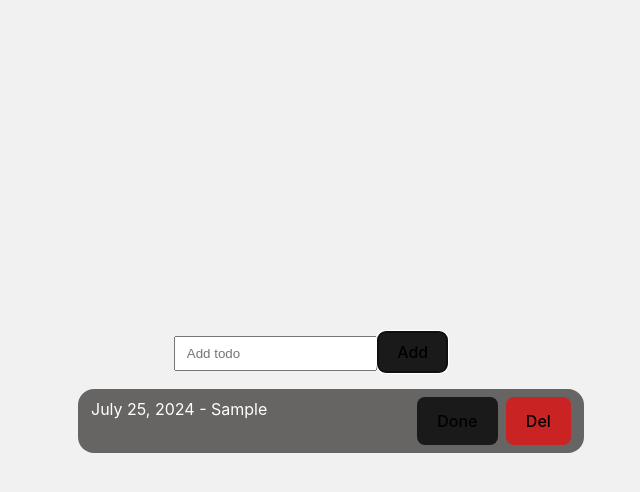
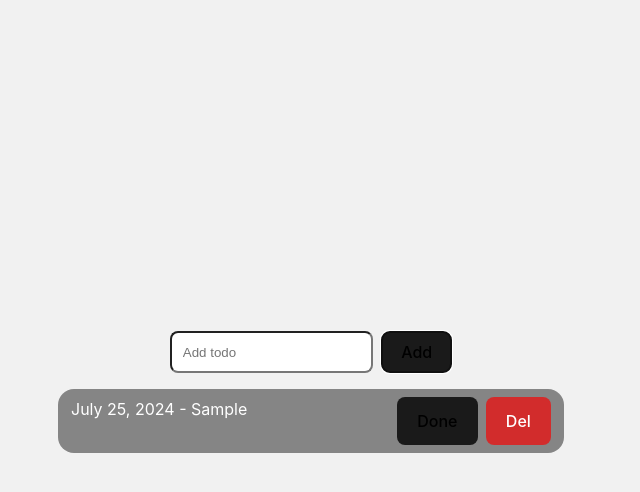
Before and after one commit to posanrobi/TodoApp, a React (Vite) app in the folder vite-project/: page / in a window 1280 px wide. Both pictures are taken after typing "Sample" into the empty fields and a click on the button "Add". Shown: the top 492 px of the page, without its empty margins (329-969 px from the left). Built offline with nearby package versions, Linux system fonts and the light colour scheme.

Commit message:
styling layout

```diff
--- a/vite-project/src/App.jsx
+++ b/vite-project/src/App.jsx
@@ -31,6 +31,7 @@ function App() {
   return (
     <>
       <div>
+        <div className={classes.inputTodoContainer}>
           <input
             type="text"
             value={text}
@@ -39,7 +40,8 @@ function App() {
             className={classes.inputField}
           />
           <button onClick={handleAddTodo}>Add</button>
-        <ul>
+        </div>
+        <ul className={classes.todoList}>
           {todos.map((todo) => {
             const date = new Date(todo.id);
             const formattedDate = date.toLocaleDateString("en-US", {
@@ -60,9 +62,10 @@ function App() {
                   }`}
                 </div>
                 <div className={classes.todoItemButtons}>
-                  <button onClick={() => handleToggleTodo(todo.id)}>{`${
-                    todo.completed ? "Cancel" : "Done"
-                  }`}</button>
+                  <button
+                    className={classes.doneBtn}
+                    onClick={() => handleToggleTodo(todo.id)}
+                  >{`${todo.completed ? "Cancel" : "Done"}`}</button>
                   <button
                     onClick={() => handleDeleteTodo(todo.id)}
                     className={classes.deleteTodo}
--- a/vite-project/src/Todos.module.css
+++ b/vite-project/src/Todos.module.css
@@ -1,5 +1,9 @@
+.todoList {
+  padding: 0;
+}
+
 .todoItem {
-  background-color: rgba(72, 68, 68, 0.811);
+  background-color: rgb(133 133 133);
   padding: 0.5rem 0.8rem;
   border-radius: 1rem;
   list-style: none;
@@ -38,18 +42,32 @@
 }
 /* SCROLLBAR END */
 
+.inputTodoContainer {
+  display: flex;
+  gap: 0.5rem;
+  margin-bottom: 1rem;
+  justify-content: center;
+}
+
 .todoItemButtons {
   display: flex;
   gap: 0.5rem;
 }
 
+.doneBtn:hover {
+  background-color: #000000aa;
+}
+
 .inputField {
   padding: 0.5rem 0.7rem;
+  background-color: rgb(255, 255, 255);
+  border-radius: 0.5rem;
+  color: black;
 }
 
 .deleteTodo {
   background-color: rgba(242, 9, 9, 0.711);
-  color: black;
+  color: white;
 }
 
 .completedTodo {
--- a/vite-project/src/index.css
+++ b/vite-project/src/index.css
@@ -18,13 +18,8 @@ body {
   margin: 0;
   display: flex;
   place-items: center;
-  min-width: 320px;
+  width: 100%;
   min-height: 100vh;
-}
-
-h1 {
-  font-size: 3.2em;
-  line-height: 1.1;
 }
 
 button {
@@ -38,9 +33,11 @@ button {
   cursor: pointer;
   transition: border-color 0.25s;
 }
+
 button:hover {
   border-color: #3a3536;
 }
+
 button:focus,
 button:focus-visible {
   outline: 4px auto -webkit-focus-ring-color;
```
Lines whose indentation alone changed are shown as unchanged.
